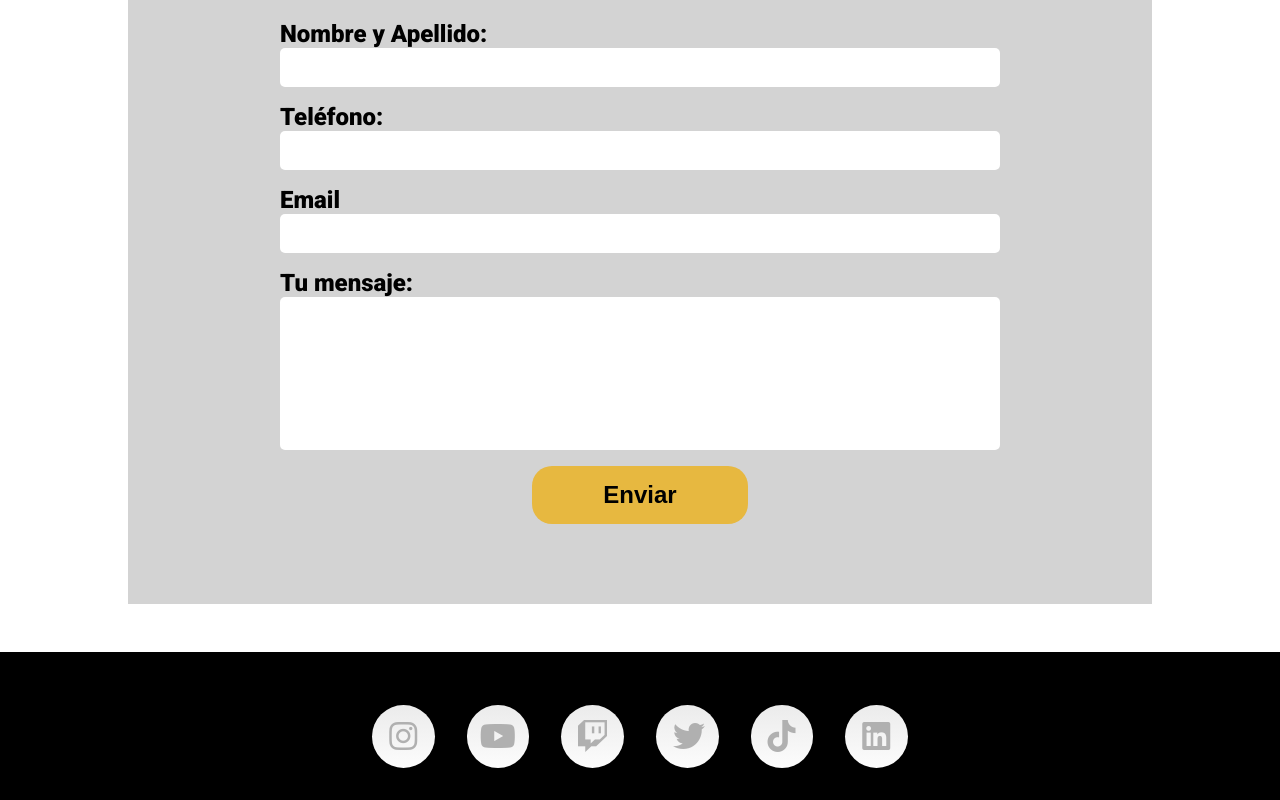
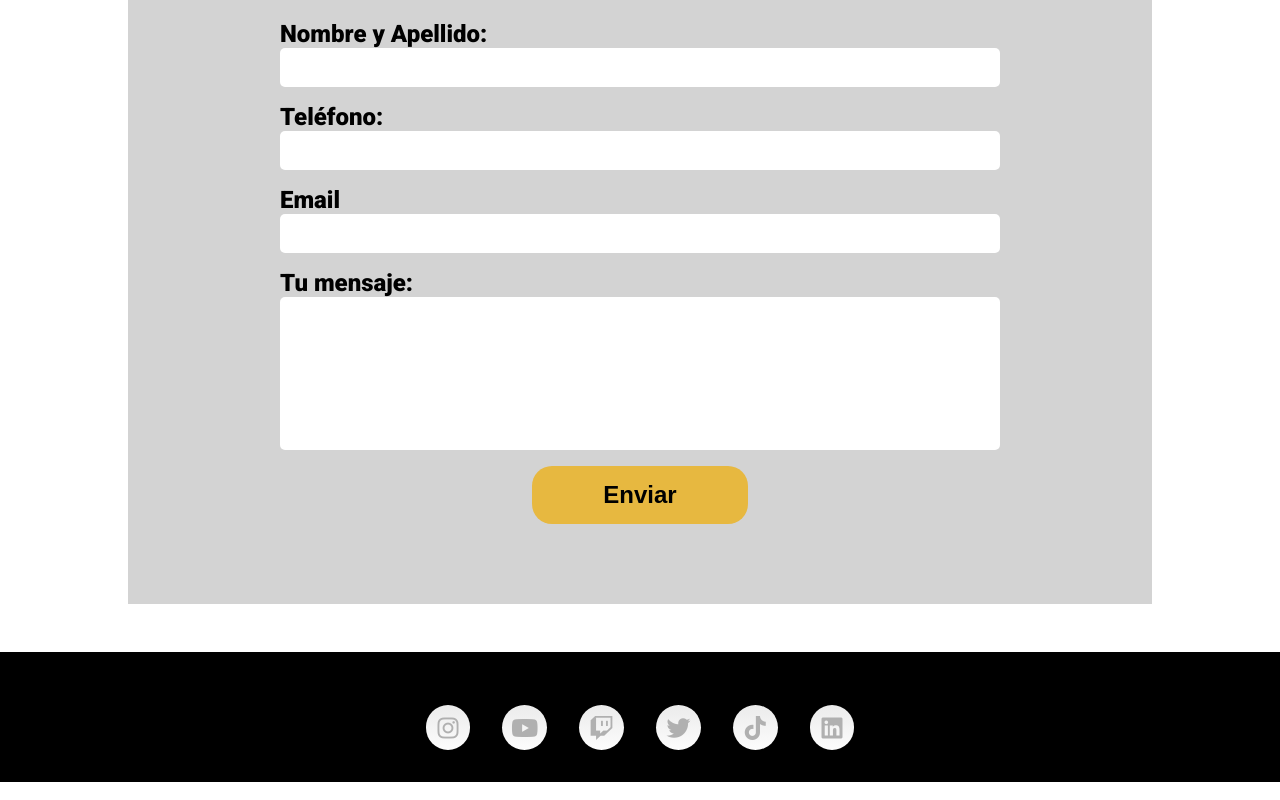
Before and after one commit to Mart-Dan-Rossi/BLFreestyle-Proyecto, a plain HTML site: page index.html in a window 1280 px wide. Shown: the part 6182-6982 px from the top of the page. Drawn offline with Linux system fonts and the light colour scheme.

Commit message:
Modificacion estilos footer

```diff
--- a/css/css.css
+++ b/css/css.css
@@ -457,29 +457,18 @@ footer {
 }
 
 .contenedor__redes a {
-    height: 62.63227081298828px;
-    width: 62.59136199951172px;
-    left: 613px;
-    top: 5645.4609375px;
-    border-radius: 0px;
+    display: grid;
+    place-content: center;
+    width: 2.8rem;
+    padding: 10px;
+    aspect-ratio: 1;
     background: linear-gradient(0deg, #FCFCFC 2.26%, #E6E6E6 129.83%);
     border-radius: 100%;
-}
-
-footer i {
-    transform: translate(17px, 15px);
-}
-
-.fa-youtube {
-    transform: translate(13px, 15px);
-}
-
-.fa-twitch {
-    transform: translate(15px, 15px);
+    text-decoration: none;
 }
 
 .fa-brands {
-    font-size: 2rem;
+    font-size: 1.5rem;
     color: var(--color4);
 }
 
```
Also changed, not shown: index.html (+1 -0 lines).
